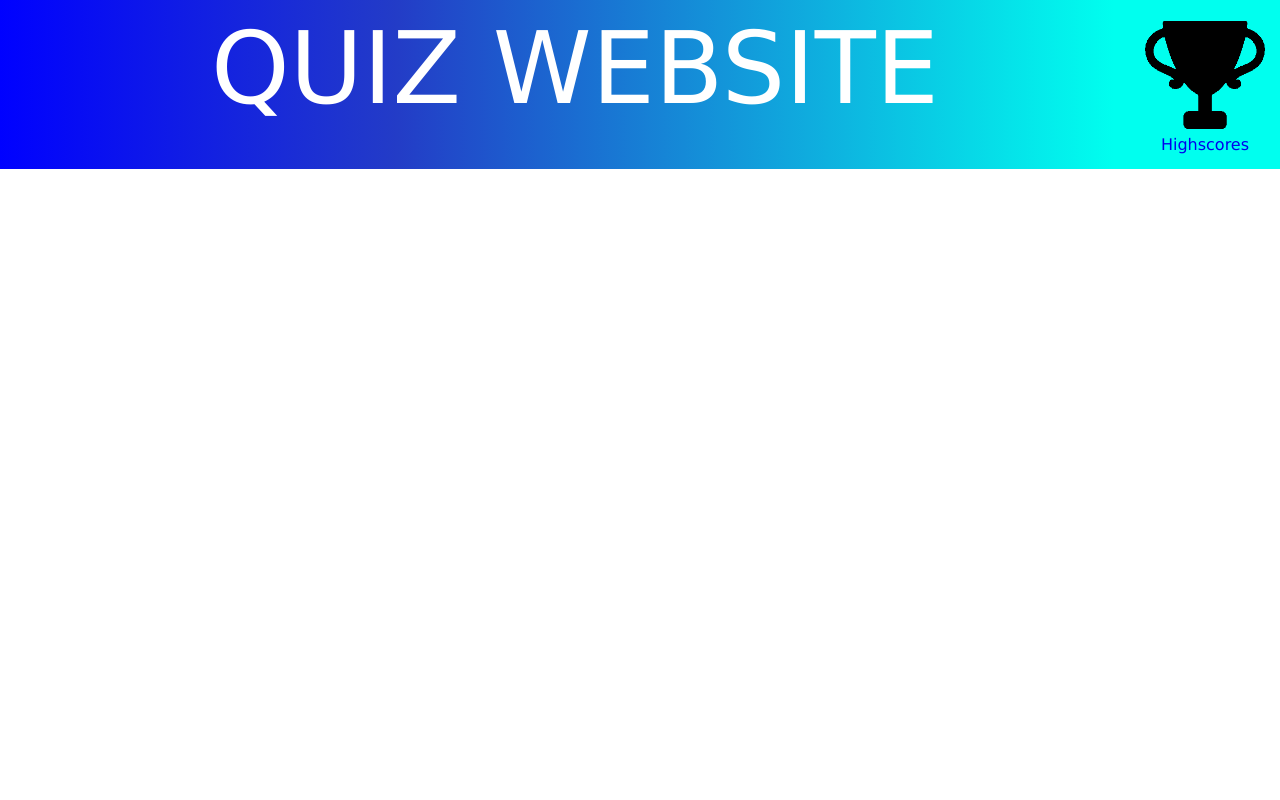
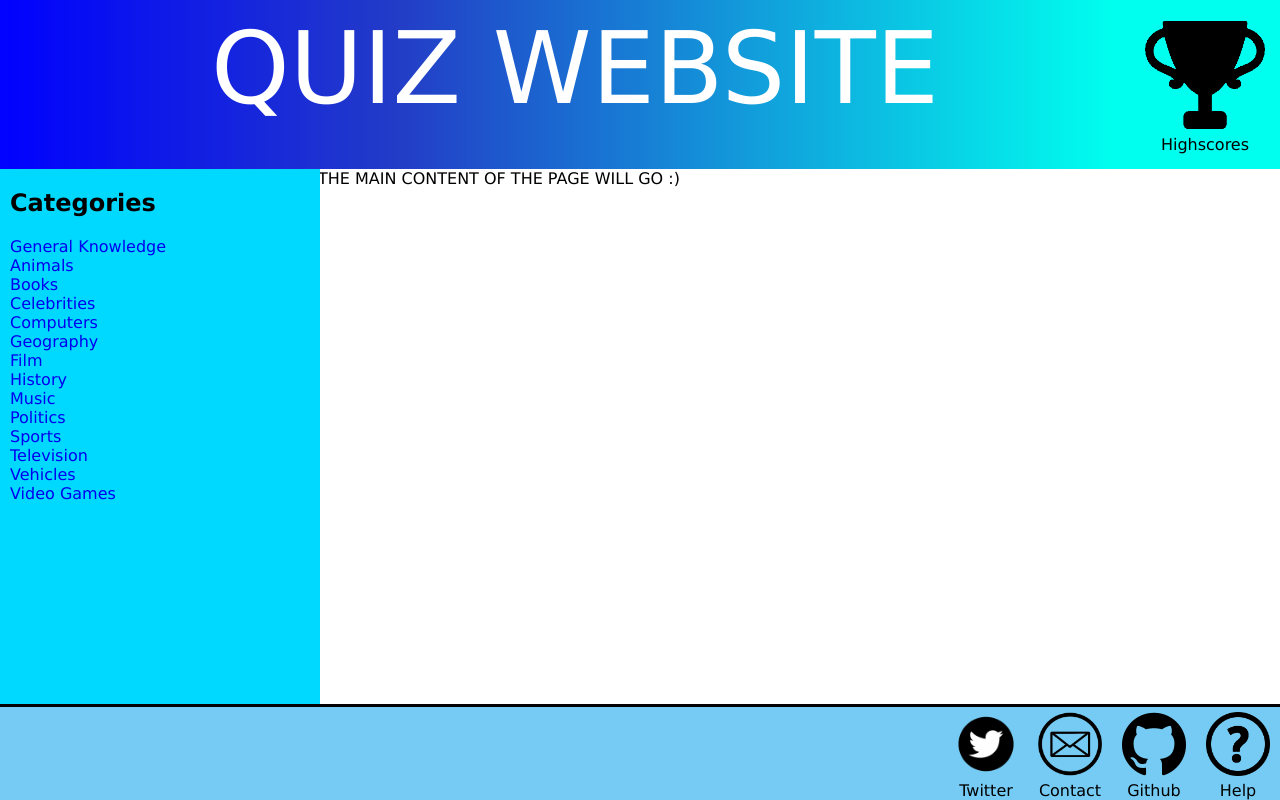
Before and after one commit to adbraun45/webtech, a plain HTML site: page plan.html in a window 1280 px wide. Drawn offline with Linux system fonts and the light colour scheme.

Commit message:
sidebar header and footer update

```diff
--- a/plan.html
+++ b/plan.html
@@ -13,12 +13,58 @@
                 <div class="header-left"></div>
                 <div class="header-center">QUIZ WEBSITE</div>
                 <div class="header-right">
-                    <a href="https://www.google.com">
+                    <a href="#">
                     <div class="header-image"><img src="images/trophy.png" alt="trophy image" width="120" height="120"></div>
                     <div class="header-image-text">Highscores</div>
                     </a>
                 </div>
             </div>
         </header>
+
+            <div class="sidebar">
+                <div class="sidebar-header">
+                    <h2 class="sidebar-title">Categories</h2>
+                </div>
+                <div class="sidebar-links">
+                    <a href="#" class="sidebar-link">General Knowledge</a>
+                    <a href="#" class="sidebar-link">Animals</a>
+                    <a href="#" class="sidebar-link">Books</a>
+                    <a href="#" class="sidebar-link">Celebrities</a>
+                    <a href="#" class="sidebar-link">Computers</a>
+                    <a href="#" class="sidebar-link">Geography</a>
+                    <a href="#" class="sidebar-link">Film</a>
+                    <a href="#" class="sidebar-link">History</a>
+                    <a href="#" class="sidebar-link">Music</a>
+                    <a href="#" class="sidebar-link">Politics</a>
+                    <a href="#" class="sidebar-link">Sports</a>
+                    <a href="#" class="sidebar-link">Television</a>
+                    <a href="#" class="sidebar-link">Vehicles</a>
+                    <a href="#" class="sidebar-link">Video Games</a>
+                </div>
+            </div>
+            <div style="margin-left: 15%;">THIS IS WHERE THE MAIN CONTENT OF THE PAGE WILL GO :)</div>
+
+        <footer>
+            <div class="footer-content">
+                <div class="footer-images">
+                    <div class="footer-link">
+                        <img src="images/twitter-logo.png" class="footer-link-image" alt="" width="64px" height="64px">
+                        <div class="footer-link-text">Twitter</div>
+                    </div>
+                    <div class="footer-link">
+                        <img src="images/contact-logo.png" class="footer-link-image" alt="" width="64px" height="64px">
+                        <div class="footer-link-text">Contact</div>
+                    </div>
+                    <div class="footer-link">
+                        <img src="images/github-logo.png" class="footer-link-image" alt="" width="64px" height="64px">
+                        <div class="footer-link-text">Github</div>
+                    </div>
+                    <div class="footer-link">
+                        <img src="images/help-logo.png" class="footer-link-image" alt="" width="64px" height="64px">
+                        <div class="footer-link-text">Help</div>
+                    </div>
+                </div>
+            </div>
+        </footer>
     </body>
 </html>
--- a/style.css
+++ b/style.css
@@ -5,6 +5,10 @@ body {
     margin: 0;
     padding: 0;
     font-family: Verdana, Tahoma, sans-serif;
+}
+
+.main {
+    display: flex;
 }
 
 .header-content {
@@ -32,8 +36,60 @@ body {
 .header-right a {
     text-align: center;
     text-decoration: none;
+    color: black;
 }
 
 .header-right:hover {
     background-color: red;
 }
+
+.sidebar {
+    position: fixed;
+    height: 100%;
+    width: 25%;
+    background-color: rgb(0, 217, 255);
+}
+
+.sidebar-header {
+    padding-left: 10px;
+}
+
+.sidebar-title {
+}
+
+.sidebar-links {
+    display: flex;
+    flex-direction: column;
+    padding-left: 10px;
+}
+
+.sidebar-link {
+    text-decoration: none;
+}
+
+.footer-content {
+    border: 3px;
+    border-color: black;
+    border-style: solid none none none;
+    color: white;
+    position: fixed;
+    bottom: 0;
+    width: 100%;
+    background-color: rgb(117, 203, 243);
+}
+
+.footer-images {
+    display: flex;
+    float: right;
+}
+
+.footer-link-image {
+    padding: 5px 10px 5px 10px;
+    float: right;
+}
+
+.footer-link {
+    text-align: center;
+    text-decoration: none;
+    color: black;
+}
```
Also changed, not shown: images/contact-logo.png (added), images/github-logo.png (added), images/help-logo.png (added), images/twitter-logo.png (added).
